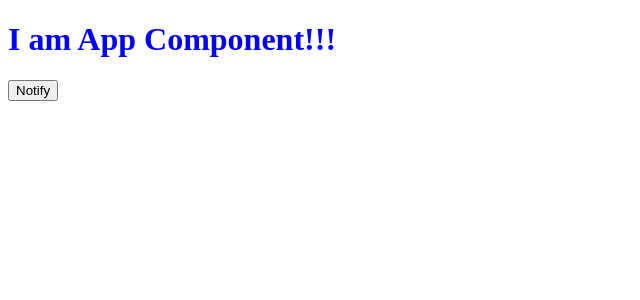
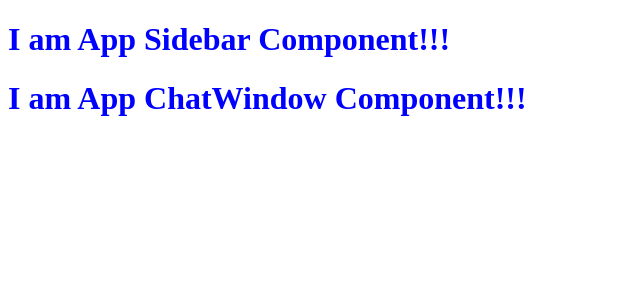
Before and after one commit to Topzoft-lab/chat-app, a React app: page / in a window 1280 px wide. Shown: the top 300 px of the page, without its empty margins (0-640 px from the left). Built offline with nearby package versions, Linux system fonts and the light colour scheme.

Commit message:
creating the layout for the frontend mainmenu

```diff
--- a/src/js/App.js
+++ b/src/js/App.js
@@ -1,15 +1,10 @@
-
-import React from 'react';
-
+import React from "react";
+import MainMenu from "../views/Main";
 
 export default function App() {
-
   return (
     <>
-      <h1>I am App Component!!!</h1>
-      <button onClick={() => {
-        electron.notificationApi.sendNotification('My custom notification!');
-      }}>Notify</button>
+      <MainMenu></MainMenu>
     </>
-  )
+  );
 }
--- /dev/null
+++ b/src/views/Main/ChatWindow/index.js
@@ -0,0 +1,13 @@
+import "./styles/chatWindow.scss";
+import React, { useState } from "react";
+
+const ChatWindow = () => {
+  return (
+    <>
+      {" "}
+      <h1>I am App ChatWindow Component!!!</h1>
+    </>
+  );
+};
+
+export default ChatWindow;
--- a/src/views/Main/Sidebar/index.js
+++ b/src/views/Main/Sidebar/index.js
@@ -0,0 +1,13 @@
+import "./styles/sidebar.scss";
+import React, { useState } from "react";
+
+const Sidebar = () => {
+  return (
+    <>
+      {" "}
+      <h1>I am App Sidebar Component!!!</h1>
+    </>
+  );
+};
+
+export default Sidebar;
--- /dev/null
+++ b/src/views/Main/index.js
@@ -0,0 +1,19 @@
+import React from "react";
+import Sidebar from "./Sidebar";
+import ChatWindow from "./ChatWindow";
+import "./main.scss"; // Import your SCSS file
+
+const MainMenu = () => {
+  return (
+    <div className="main-menu">
+      <div className="sidebar">
+        <Sidebar />
+      </div>
+      <div className="chat-window">
+        <ChatWindow />
+      </div>
+    </div>
+  );
+};
+
+export default MainMenu;
--- /dev/null
+++ b/src/views/Main/main.scss
@@ -0,0 +1,23 @@
+/* Create a flex container to arrange Sidebar and ChatWindow side by side */
+.main-menu {
+  display: flex;
+  height: 100%;
+  border: 1px solid #ccc;
+}
+
+/* Style for the Sidebar on the left */
+.sidebar {
+  flex: 1;
+  padding: 16px;
+  background-color: #f0f0f0;
+  border-right: 1px solid #ccc;
+  overflow-y: auto;
+}
+
+/* Style for the ChatWindow on the right */
+.chat-window {
+  flex: 2;
+  padding: 16px;
+  background-color: #ffffff;
+  overflow-y: auto;
+}
```
Also changed, not shown: src/views/Main/ChatWindow/components/ChatHeader/index.js (added), src/views/Main/ChatWindow/components/MessageArea/index.js (added), src/views/Main/ChatWindow/components/MessageInput/index.js (added), src/views/Main/ChatWindow/styles/chatWindow.scss (added), src/views/Main/Sidebar/styles/sidebar.scss (added).
